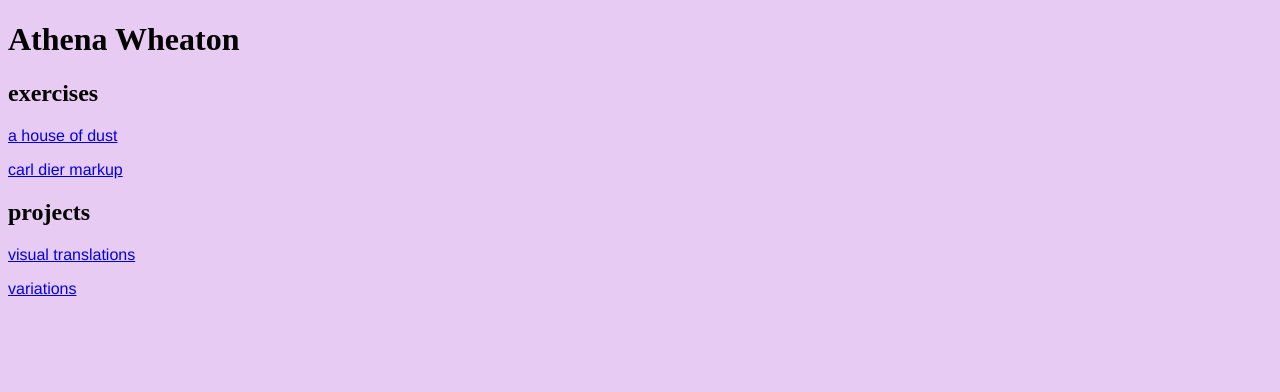
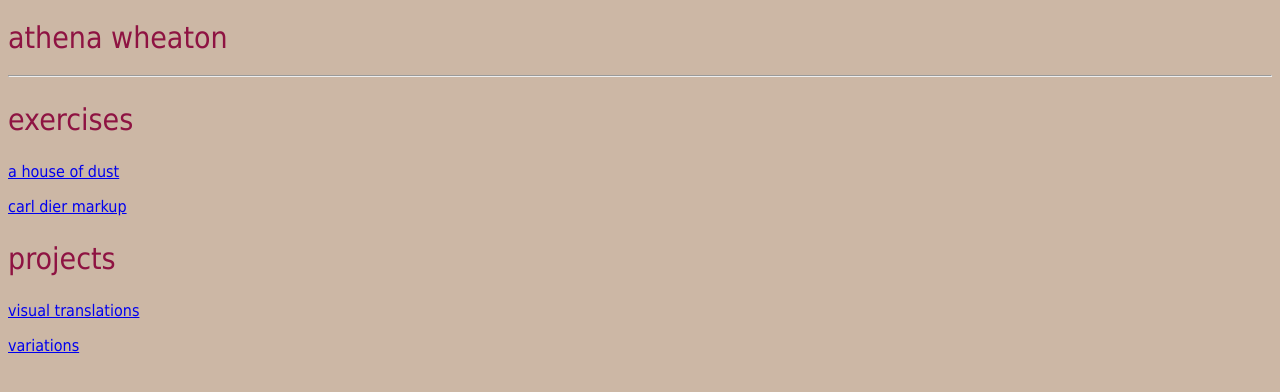
Before and after one commit to athenawheaton/interactive, a plain HTML site: page index.html in a window 1280 px wide. Drawn offline with Linux system fonts and the light colour scheme.

Commit message:
aesthetic

```diff
--- a/index.html
+++ b/index.html
@@ -7,28 +7,33 @@
 
 	<style>
 		body{
-			background: #E8CBF2
-		}
-		h{
-			font-family: Gotham, "Helvetica Neue", Helvetica, "sans-serif";
-			color:#8CA665;
+			background: #CCB7A5
+			}
+		h1, h2, h3, h4, h5, h6{
+			font-weight: normal;
+			}
+		h1, h2{
+			font-family: Tahoma, Geneva, sans-serif;
+			color:#8E1342;
 			font-size: 30px;
-		}
+			}
 		p{
-			font-family: Gotham, "Helvetica Neue", Helvetica, "sans-serif";
-		}
+			font-family: Tahoma, Geneva, sans-serif;
+			}
 	</style>
 </head>
 
 <body>
-	<h1>Athena Wheaton</h1>
+	<h1>athena wheaton</h1>
+
+	<hr>
 
 	<h2>exercises</h2>
 	<p><a href="a-house-of-dust.html">a house of dust</a></p>
 	<p><a href="carl-dier-markup.html">carl dier markup</a></p>
 
 	<h2>projects</h2>
-	<p><a href="https://www.instagram.com/minuscontext/">visual translations</a></p>
+	<p><a href="https://ilovemeonline.tumblr.com">visual translations</a></p>
 	<p><a href="variations.html">variations</a></p>
 
 </body>
```
